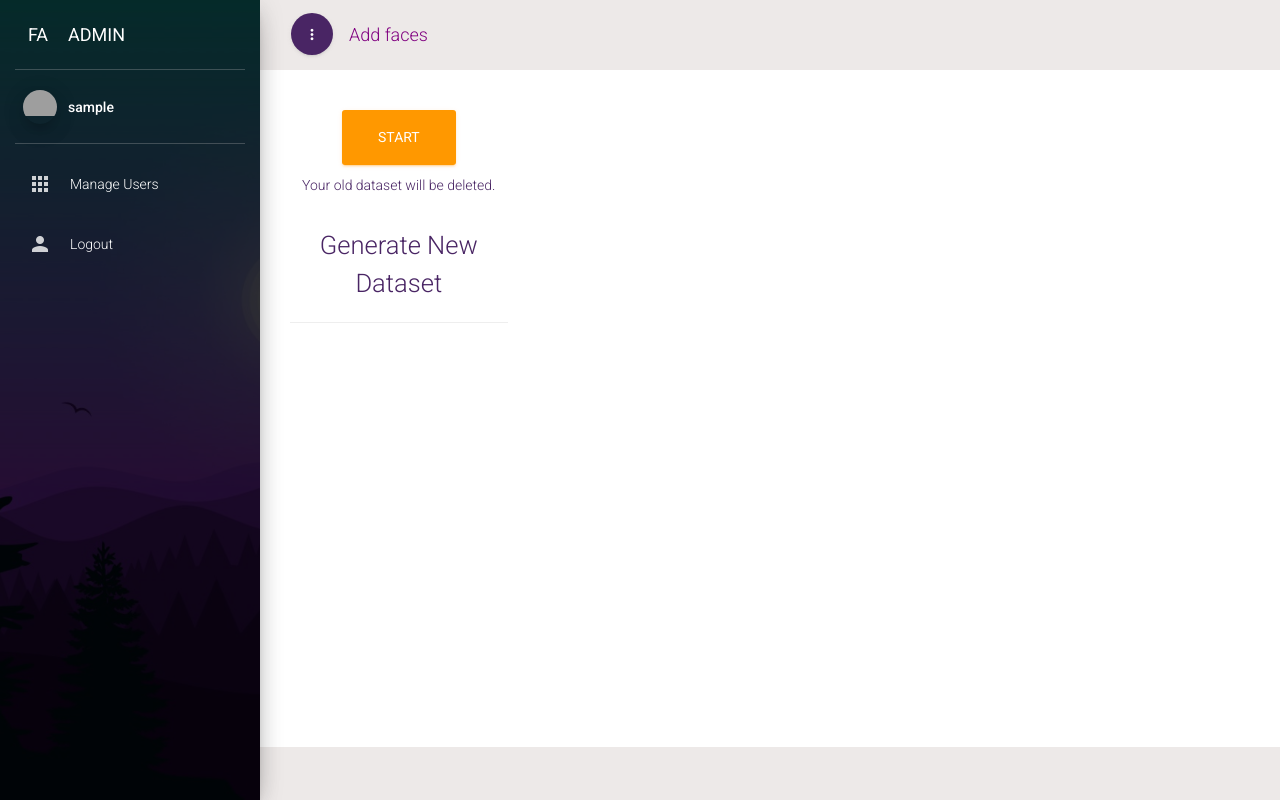
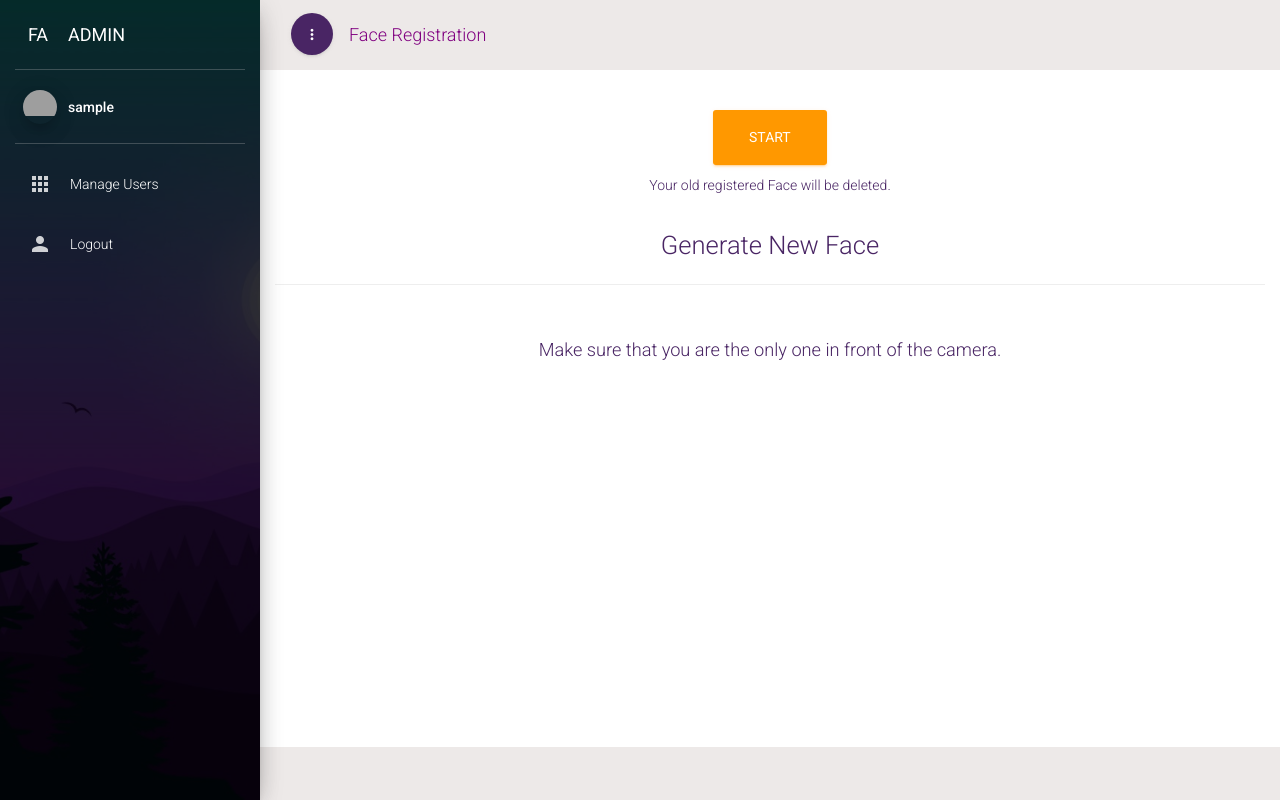
Before and after one commit to Doodsie/faceattendify_trymuna, a Flask app: page /vfdataset_page in a window 1280 px wide. Run offline with Flask 3, Linux system fonts and the light colour scheme; the visitor is signed in with stand-in values (Sample User, id 1); data that the repository does not hold is empty; some libraries are stand-ins or nearby versions; grey boxes are pictures that could not be loaded.

Commit message:
Edit face Registration

```diff
--- a/templates/gendataset.html
+++ b/templates/gendataset.html
@@ -23,7 +23,7 @@
 <section class="py-1">
 
       <div class="row mx-auto text-center">
-        <div class="col-md-3 offset-lg-2">
+        <div class="col-md-3-lg-2">
             {% if not user_completed_training %}
             <button onclick="$('#addfaceimg').attr('src','{{ url_for('vidfeed_dataset', nbr=prs) }}'); $('#addfaceimg').show(); $('#addfacestart').hide(); $('#addfacestop').show(); $('#training').show();" id="addfacestart" class="btn btn-warning btn-lg">Start</button>
             <button onclick="$('#addfaceimg').attr('src',''); $('#addfaceimg').hide(); $('#addfacestart').show(); $('#addfacestop').hide();" style="display:none;" class="btn btn-warning btn-lg" id="addfacestop">Stop</button>
@@ -32,16 +32,17 @@
              {% else %}
               <p>You have already completed the process.</p>
             {% endif %}
-             <p>Your old dataset will be deleted.</p>
+             <p>Your old registered Face will be deleted.</p>
         </div>
     </div>
     <div class="row mt-5">
-        <div class="col-md-3 offset-lg-2 mx-auto text-center">
+        <div class="col-md-3-lg-2 mx-auto text-center">
             <!--h3>Generate Dataset {{ prs }}</h3-->
-            <h3>Generate New Dataset</h3>
+            <h3>Generate New Face</h3>
             <hr>
             <!--img src="{{ url_for('vidfeed_dataset', nbr=prs) }}" width="100%" height="100%" class="img-thumbnail1" id="addfaceimg"-->
-            <img width="100%" height="100%" class="img-thumbnail1" id="addfaceimg">
+            <img width="25%" height="25%" class="img-thumbnail1" id="addfaceimg">
+            <h4>Make sure that you are the only one in front of the camera.</h4>
         </div>
     </div>
 </section>
@@ -62,7 +63,7 @@
 <script>
 $('.header_nav').removeClass('active');
 $('.vfdataset_page').addClass('active');
-$('#header_page_title').html('Add faces');
+$('#header_page_title').html('Face Registration');
 
      function startDataset() {
         $('#addfaceimg').attr('src', '{{ url_for('vidfeed_dataset', nbr=prs) }}');
```
